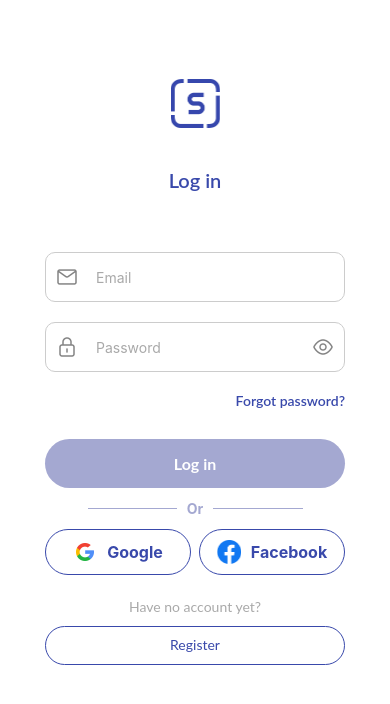
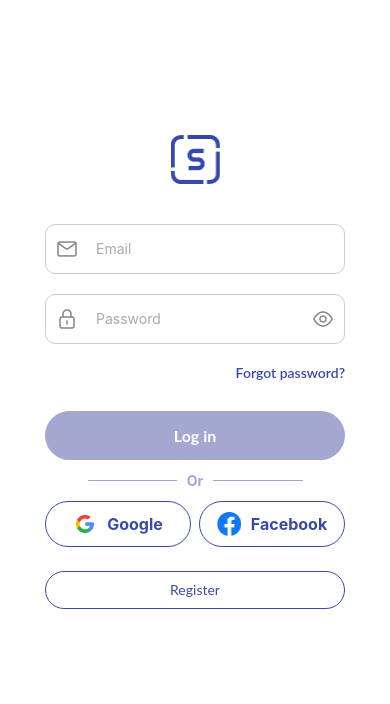
Before and after one commit to haimy88/AI_Messenger_Native_App, a React Native app: screen / in a window 390 px wide. Shown: the top 704 px of the page. Built offline with nearby package versions, Linux system fonts and the light colour scheme.

Commit message:
added registration functionality

```diff
--- a/App.tsx
+++ b/App.tsx
@@ -1,19 +1,21 @@
 import React from 'react';
 import {SafeAreaView, StyleSheet} from 'react-native';
+import Toast from 'react-native-toast-message';
+import {AuthProvider} from './src/contexts/AuthContext';
 import LogoComponent from './src/components/LogoComponent';
-import LoginTextComponent from './src/components/LoginTextComponent';
-import InputStack from './src/components/InputStack'; // New InputStack component
-import ButtonStack from './src/components/ButtonStack'; // Already existing ButtonStack
-import RegisterComponent from './src/components/RegisterButtonComponent';
+import InputStack from './src/components/InputStack';
+import ButtonStack from './src/components/ButtonStack';
 
-const App: React.FC = () => {
+const App = () => {
   return (
-    <SafeAreaView style={styles.container}>
-      <LogoComponent />
-      <LoginTextComponent />
-      <InputStack />
-      <ButtonStack />
-    </SafeAreaView>
+    <AuthProvider>
+      <SafeAreaView style={styles.container}>
+        <LogoComponent />
+        <InputStack />
+        <ButtonStack />
+        <Toast />
+      </SafeAreaView>
+    </AuthProvider>
   );
 };
 
@@ -23,7 +25,7 @@ const styles = StyleSheet.create({
     backgroundColor: '#FFFFFF',
     paddingHorizontal: 20,
     justifyContent: 'center',
-    alignItems: 'center', // Ensures everything is centered
+    alignItems: 'center',
   },
 });
 
--- a/package.json
+++ b/package.json
@@ -10,9 +10,12 @@
     "test": "jest"
   },
   "dependencies": {
+    "axios": "^1.7.7",
     "react": "18.3.1",
     "react-native": "0.75.2",
-    "react-native-svg": "^15.6.0"
+    "react-native-svg": "^15.6.0",
+    "react-native-toast-message": "^2.2.0",
+    "styled-components": "^6.1.13"
   },
   "devDependencies": {
     "@babel/core": "^7.20.0",
@@ -29,6 +32,7 @@
     "eslint": "^8.19.0",
     "jest": "^29.6.3",
     "prettier": "2.8.8",
+    "react-native-flipper": "^0.266.0",
     "react-native-svg-transformer": "^1.5.0",
     "react-test-renderer": "18.3.1",
     "typescript": "5.0.4"
--- a/src/components/InputComponent.tsx
+++ b/src/components/InputComponent.tsx
@@ -18,6 +18,8 @@ const InputComponent: React.FC<InputProps> = ({
   placeholder,
   isPassword = false,
   iconName,
+  value,
+  onChangeText,
   ...props
 }) => {
   const [isPasswordVisible, setPasswordVisible] = useState(isPassword);
@@ -40,6 +42,8 @@ const InputComponent: React.FC<InputProps> = ({
         placeholder={placeholder}
         secureTextEntry={isPassword && !isPasswordVisible}
         placeholderTextColor="#A9A9A9"
+        value={value}
+        onChangeText={onChangeText}
         {...props}
       />
       {isPassword && (
--- a/src/components/InputStack.tsx
+++ b/src/components/InputStack.tsx
@@ -1,16 +1,32 @@
-import React from 'react';
+import React, {useContext} from 'react';
 import {View, StyleSheet} from 'react-native';
 import InputComponent from './InputComponent';
 import ForgotPasswordComponent from './ForgotPasswordComponent';
+import {AuthContext} from '../contexts/AuthContext';
 
 const InputStack: React.FC = () => {
+  const authContext = useContext(AuthContext);
+
+  if (!authContext) {
+    throw new Error('AuthContext must be used within an AuthProvider');
+  }
+
+  const {email, setEmail, password, setPassword} = authContext;
+
   return (
     <View style={styles.inputStackContainer}>
-      <InputComponent placeholder="Email" iconName="EmailIcon" />
+      <InputComponent
+        placeholder="Email"
+        iconName="EmailIcon"
+        value={email}
+        onChangeText={text => setEmail(text)}
+      />
       <InputComponent
         placeholder="Password"
         iconName="LockIcon"
         isPassword={true}
+        value={password}
+        onChangeText={text => setPassword(text)}
       />
       <ForgotPasswordComponent />
     </View>
--- a/src/components/RegisterButtonComponent.tsx
+++ b/src/components/RegisterButtonComponent.tsx
@@ -1,13 +1,33 @@
-import React from 'react';
+import React, {useContext, useState} from 'react';
 import {View, Text, TouchableOpacity, StyleSheet} from 'react-native';
+import {AuthContext} from '../contexts/AuthContext';
 
-const RegisterComponent: React.FC = () => {
+const RegisterButtonComponent: React.FC = () => {
+  const authContext = useContext(AuthContext);
+
+  if (!authContext) {
+    throw new Error('AuthContext must be used within an AuthProvider');
+  }
+
+  const {register, loading, error, clearFormAndState} = authContext;
+
+  const handleRegister = () => {
+    register().then(() => {
+      clearFormAndState(); // Clear the state in AuthContext
+    });
+  };
+
   return (
     <View style={styles.registerContainer}>
-      <Text style={styles.registerText}>Have no account yet?</Text>
-      <TouchableOpacity style={styles.registerButton}>
-        <Text style={styles.registerLink}>Register</Text>
+      <TouchableOpacity
+        style={styles.registerButton}
+        onPress={handleRegister}
+        disabled={loading}>
+        <Text style={styles.registerLink}>
+          {loading ? 'Registering...' : 'Register'}
+        </Text>
       </TouchableOpacity>
+      {error && <Text style={styles.error}>{error}</Text>}
     </View>
   );
 };
@@ -18,15 +38,6 @@ const styles = StyleSheet.create({
     justifyContent: 'center',
     alignItems: 'center',
     marginTop: 8,
-  },
-  registerText: {
-    color: '#A9A9A9',
-    marginBottom: 10,
-    fontFamily: 'Lato',
-    fontWeight: '400',
-    fontSize: 14,
-    lineHeight: 16.8,
-    textAlign: 'center',
   },
   registerButton: {
     width: '100%',
@@ -44,6 +55,10 @@ const styles = StyleSheet.create({
     lineHeight: 16.8,
     textAlign: 'center',
   },
+  error: {
+    color: 'red',
+    marginTop: 10,
+  },
 });
 
-export default RegisterComponent;
+export default RegisterButtonComponent;
--- /dev/null
+++ b/src/contexts/AuthContext.tsx
@@ -0,0 +1,96 @@
+import React, {createContext, useState, ReactNode} from 'react';
+import axios from 'axios';
+import Toast from 'react-native-toast-message';
+
+interface AuthContextType {
+  register: () => Promise<void>;
+  loading: boolean;
+  error: string | null;
+  clearFormAndState: () => void;
+  password: string | undefined;
+  email: string | undefined;
+  setEmail: (email: string) => void;
+  setPassword: (password: string) => void;
+}
+
+export const AuthContext = createContext<AuthContextType | undefined>(
+  undefined,
+);
+
+export const AuthProvider: React.FC<{children: ReactNode}> = ({children}) => {
+  const [user, setUser] = useState<{email: string} | null>(null);
+  const [email, setEmail] = useState<string>('');
+  const [password, setPassword] = useState<string>('');
+  const [loading, setLoading] = useState(false);
+  const [error, setError] = useState<string | null>(null);
+
+  const register = async () => {
+    setLoading(true);
+    setError(null);
+    console.log(
+      'Attempting to register with email:',
+      email,
+      'and password:',
+      password,
+    );
+    try {
+      const response = await axios.post(
+        'https://registrationserver.azurewebsites.net/register',
+        {
+          username: email,
+          password: password,
+        },
+      );
+      console.log('Registration response:', response.data);
+
+      setUser({email});
+      console.log('User set after registration:', {email});
+
+      const toastResponse = await axios.post('http://localhost:8000/toast', {
+        username: email,
+      });
+      console.log('Toast message response:', toastResponse.data);
+
+      Toast.show({
+        type: 'success',
+        text1: 'Registration successful!',
+        text2: toastResponse.data.message,
+      });
+    } catch (err) {
+      console.error('Error during registration:', err);
+      setError('Registration failed.');
+      Toast.show({
+        type: 'error',
+        text1: 'Registration failed',
+        text2: 'Please try again.',
+      });
+    } finally {
+      setLoading(false);
+      console.log('Loading state set to false after registration attempt.');
+    }
+  };
+
+  const clearFormAndState = () => {
+    setUser(null);
+    setError(null);
+    setEmail('');
+    setPassword('');
+    console.log('Form and state cleared.');
+  };
+
+  return (
+    <AuthContext.Provider
+      value={{
+        email,
+        clearFormAndState,
+        password,
+        setEmail,
+        setPassword,
+        register,
+        loading,
+        error,
+      }}>
+      {children}
+    </AuthContext.Provider>
+  );
+};
```
Also changed, not shown: 2 other files (tests, documents, lock files or other folders).
